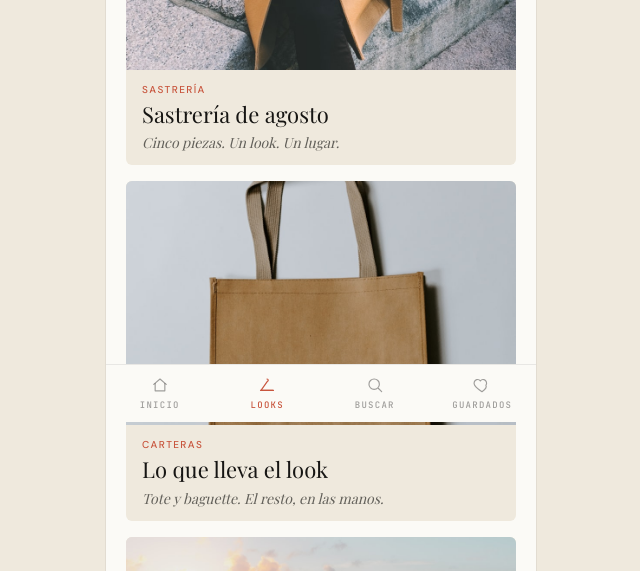
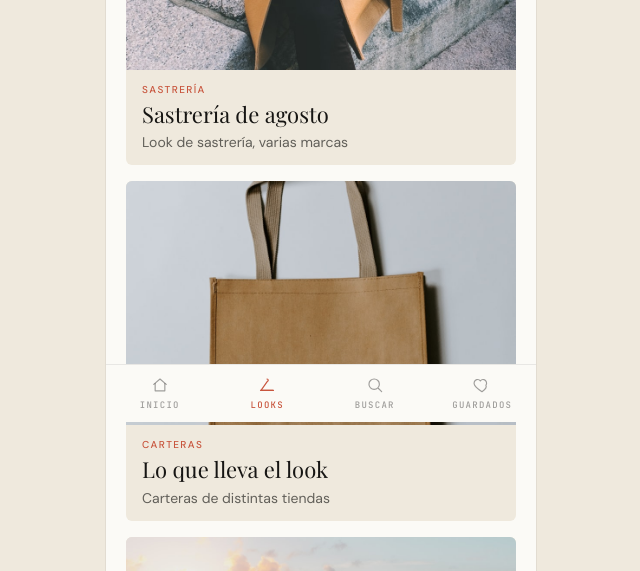
Before and after one commit to codego/tiendita, a Next.js app: page /app/coleccion in a window 1280 px wide. Shown: the part 378-949 px from the top of the page, without its empty margins (319-959 px from the left). Built offline with nearby package versions, Linux system fonts and the light colour scheme; a web font is replaced by a local one.

Commit message:
Add a line under each Looks title so it is not a brand
Sastrería de agosto, Lo que lleva el look, and Un solo traje keep their names. Under each: look de sastrería / carteras / trajes de baño from several stores.

Co-authored-by: Joaquín <codego@users.noreply.github.com>

```diff
--- a/components/LooksIndex.tsx
+++ b/components/LooksIndex.tsx
@@ -2,6 +2,12 @@ import Image from "next/image";
 import Link from "next/link";
 import { routes } from "@/lib/routes";
 import type { Collection } from "@/lib/types";
+
+export const LOOK_LINES: Record<string, string> = {
+  "sastreria-de-agosto": "Look de sastrería, varias marcas",
+  "lo-que-lleva-el-look": "Carteras de distintas tiendas",
+  "un-solo-traje": "Trajes de baño de distintas tiendas",
+};
 
 export function LooksIndex({ collections }: { collections: Collection[] }) {
   return (
@@ -38,9 +44,11 @@ export function LooksIndex({ collections }: { collections: Collection[] }) {
                 <h2 className="mt-1 font-serif text-[22px] leading-tight text-ink">
                   {collection.title}
                 </h2>
-                <p className="mt-1 font-serif text-[14px] italic text-ink/65">
-                  {collection.subtitle}
-                </p>
+                {LOOK_LINES[collection.id] ? (
+                  <p className="mt-1 font-sans text-[14px] text-ink/65">
+                    {LOOK_LINES[collection.id]}
+                  </p>
+                ) : null}
               </div>
             </Link>
           </li>
```
Also changed, not shown: 1 other file (tests, documents, lock files or other folders).
